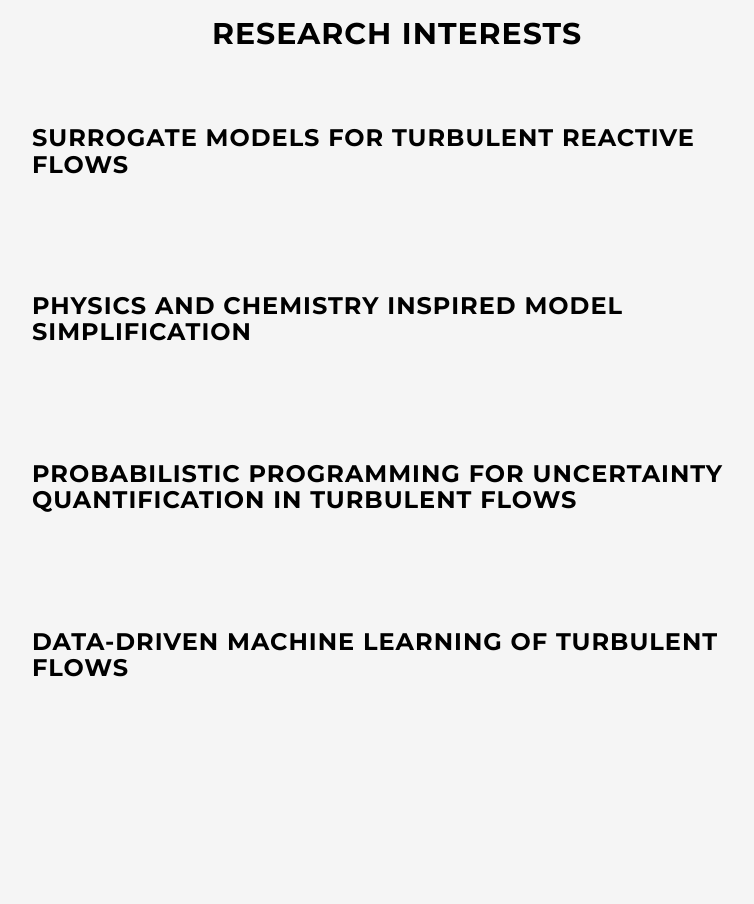
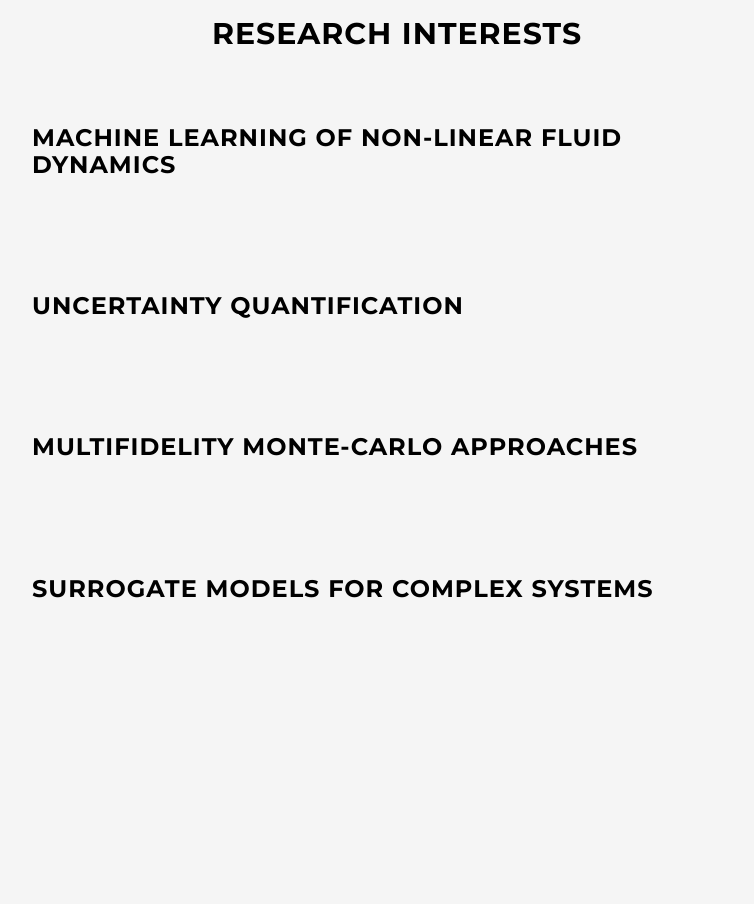
Before and after one commit to ludgerpaehler/ludgerpaehler.github.io, a website: page index.html in a window 1280 px wide. Shown: the part 2000-2904 px from the top of the page, without its empty margins (243-997 px from the left). Drawn offline with Linux system fonts and the light colour scheme; a script that the page names is missing.

Commit message:
Four core research interests.

```diff
--- a/index.html
+++ b/index.html
@@ -135,27 +135,27 @@
                 <h2 class="text-center">Research Interests</h2>
 		<br><br>
 
-		<!-- Project on the creation of Surrogate Models for Turbulent Reactive Flows -->
+		<!-- Research Focus No. 1 -->
 		<h3>
-		Surrogate Models for Turbulent Reactive Flows
+		Machine Learning of Non-Linear Fluid Dynamics
 		</h3>
 
 		<br><br><br><br>
-		<!-- Project on Physics and Chemistry inspired Model Simplifications -->
+		<!-- Research Foxus No. 2 -->
 		<h3>
-		Physics and Chemistry inspired Model Simplification
+		Uncertainty Quantification
 		</h3>
 
 		<br><br><br><br>
-		<!-- Project on the potential use of Probabilistic Programming for the Uncertainty Quantification of Turbulent Flows -->
+		<!-- Research Focus No. 3 -->
 		<h3>
-		Probabilistic Programming for Uncertainty Quantification in Turbulent Flows
+		Multifidelity Monte-Carlo Approaches
 		</h3>
 
 		<br><br><br><br>
-		<!-- Project on the Data-Driven Machine Learning of Turbulent Flows -->
+		<!-- Research Focus No. 4 -->
 		<h3>
-		Data-Driven Machine Learning of Turbulent Flows
+		Surrogate Models for Complex Systems
 		</h3>
         <br>
         </ul>
```
